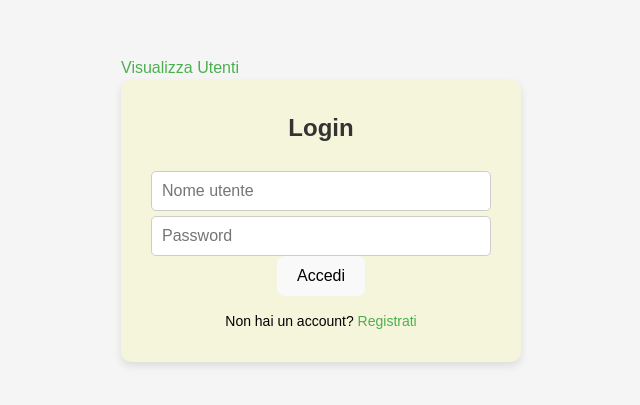
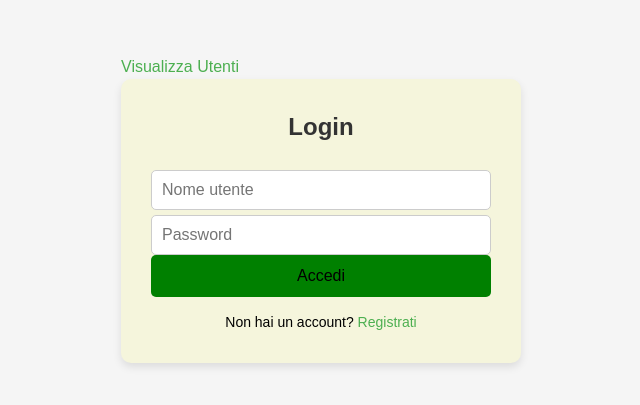
Before and after one commit to stecavalli/user-auth-frontend, a React (Vite) app: page /login in a window 1280 px wide. Shown: the part 191-596 px from the top of the page, without its empty margins (319-959 px from the left). Built offline with nearby package versions, Linux system fonts and the light colour scheme.

Commit message:
Modifica Form.css

```diff
--- a/src/styles/Form.css
+++ b/src/styles/Form.css
@@ -100,3 +100,18 @@ p {
   margin-top: 15px;
   font-size: 14px;
 }
+
+button {
+  width: 100%;
+  padding: 12px;
+  background-color: green;
+  color: black;
+  border: none;
+  border-radius: 5px;
+  font-size: 16px;
+  cursor: pointer;
+}
+
+button:hover {
+  background-color: yellow;
+}
```
